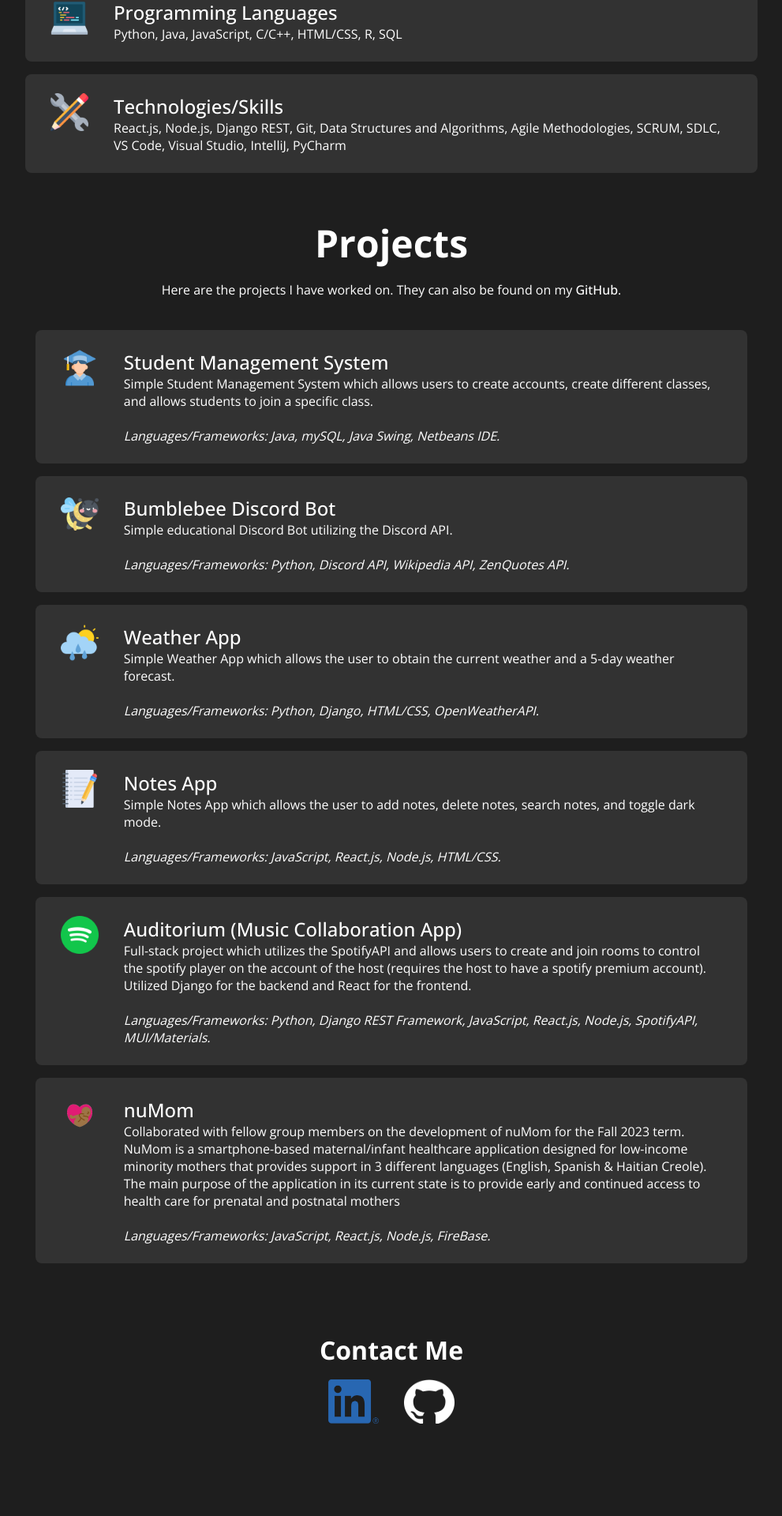
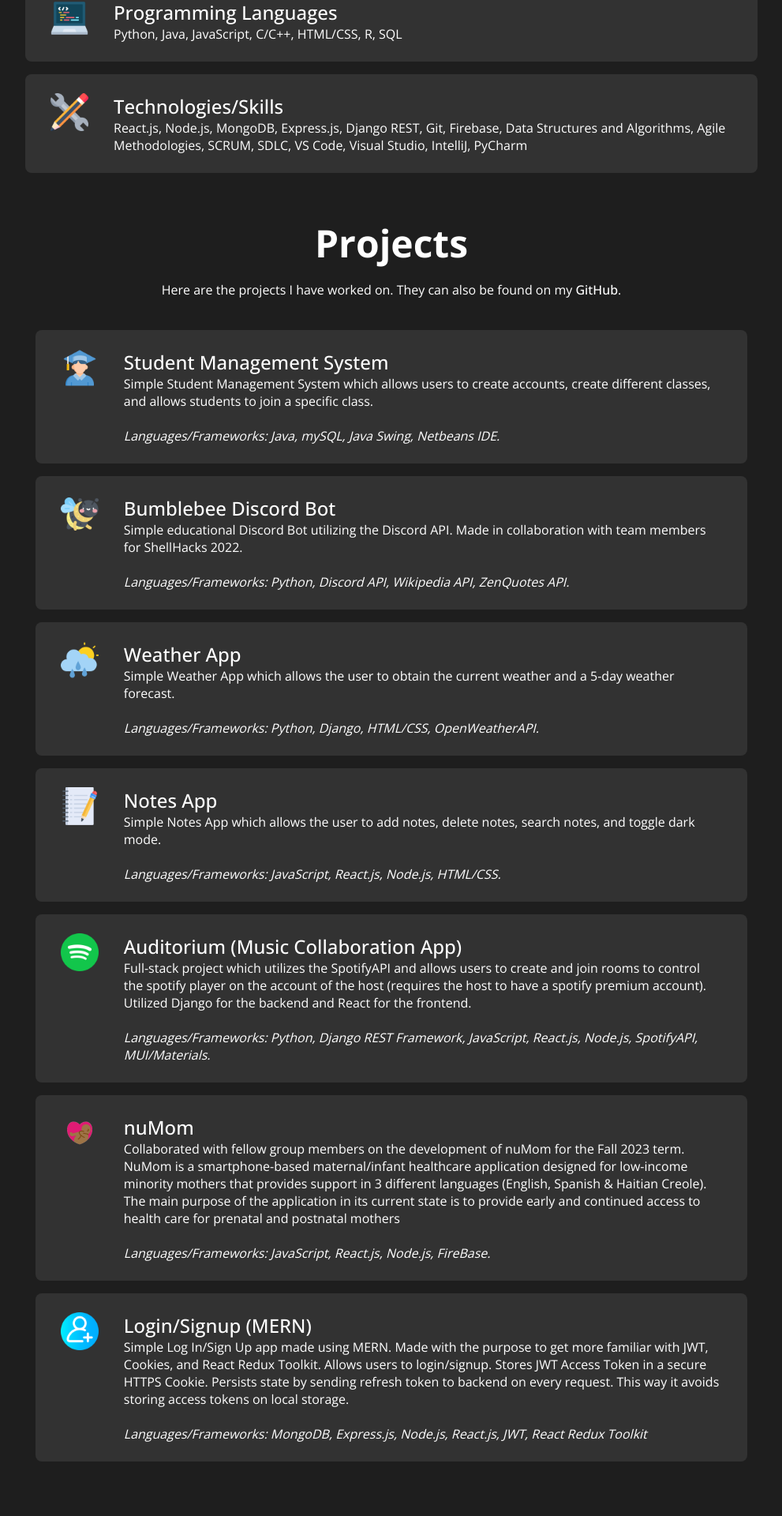
Before and after one commit to vroja035/portfolio, a React (Create React App) app: page / in a window 1280 px wide. Shown: the part 1084-3004 px from the top of the page at 79% size, without its empty margins (144-1135 px from the left). Before the commit the page ends 2924 px from the top, so only its background shows below. Built offline with nearby package versions, Linux system fonts and the light colour scheme.

Commit message:
new project

```diff
--- a/src/components/About/About.js
+++ b/src/components/About/About.js
@@ -24,7 +24,7 @@ const About = () => {
                 <img src={aboutCardImgSkills} alt = '' className='aboutCardImg'/>
                 <div className='aboutCardText'>
                     <h2>Technologies/Skills</h2>
-                    <p>React.js, Node.js, Django REST, Git, Data Structures and Algorithms, Agile Methodologies,
+                    <p>React.js, Node.js, MongoDB, Express.js, Django REST, Git, Firebase, Data Structures and Algorithms, Agile Methodologies,
                         SCRUM, SDLC, VS Code, Visual Studio, IntelliJ, PyCharm</p>
                 </div>
             </div>
--- a/src/components/Projects/Projects.js
+++ b/src/components/Projects/Projects.js
@@ -6,6 +6,7 @@ import weatherAppImg from '../../assets/weatherApp.png';
 import notesAppImg from '../../assets/noteApp.png';
 import auditoriumAppImg from '../../assets/auditoriumApp.png';
 import nuMomImg from '../../assets/nuMom.png';
+import loginsignup from '../../assets/loginsignup.png';
 
 const Projects = () => {
   return (
@@ -34,7 +35,7 @@ const Projects = () => {
                 <img src={bumblebeeImg} alt = '' className='projectsCardImg'/>
                 <div className='projectsCardText'>
                 <h2><a href='https://github.com/vroja035/Bumble-Bee-Education-Discord-Bot' target='_blank' rel='noreferrer'>Bumblebee Discord Bot</a></h2>
-                    <p>Simple educational Discord Bot utilizing the Discord API. <br/> <br/>
+                    <p>Simple educational Discord Bot utilizing the Discord API. Made in collaboration with team members for ShellHacks 2022. <br/> <br/>
                       <i> Languages/Frameworks: Python, Discord API, Wikipedia API, ZenQuotes API. </i>
                       </p>
                 </div>
@@ -85,6 +86,18 @@ const Projects = () => {
                 </div>
             </div>
 
+            <div className='projectsCard'>
+                <img src={loginsignup} alt = '' className='projectsCardImg'/>
+                <div className='projectsCardText'>
+                <h2><a href='https://github.com/vroja035/login_signup' target='_blank' rel='noreferrer'>Login/Signup (MERN) </a></h2>
+                    <p>Simple Log In/Sign Up app made using MERN. Made with the purpose to get more familiar with JWT, Cookies, and React Redux Toolkit.
+                      Allows users to login/signup. Stores JWT Access Token in a secure HTTPS Cookie. Persists state by sending refresh token to backend on every request.
+                      This way it avoids storing access tokens on local storage. <br/> <br/>
+                      <i> Languages/Frameworks: MongoDB, Express.js, Node.js, React.js, JWT, React Redux Toolkit </i>
+                      </p>
+                </div>
+            </div>
+
         </div>
 
 
```
Also changed, not shown: src/assets/loginsignup.png (added).
